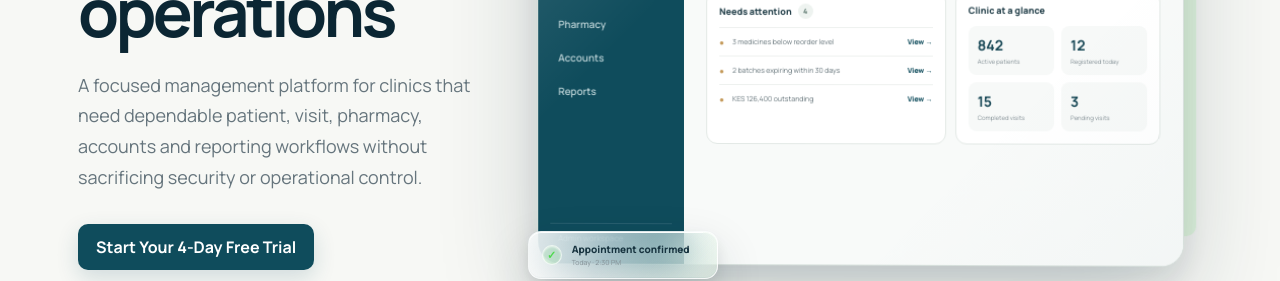
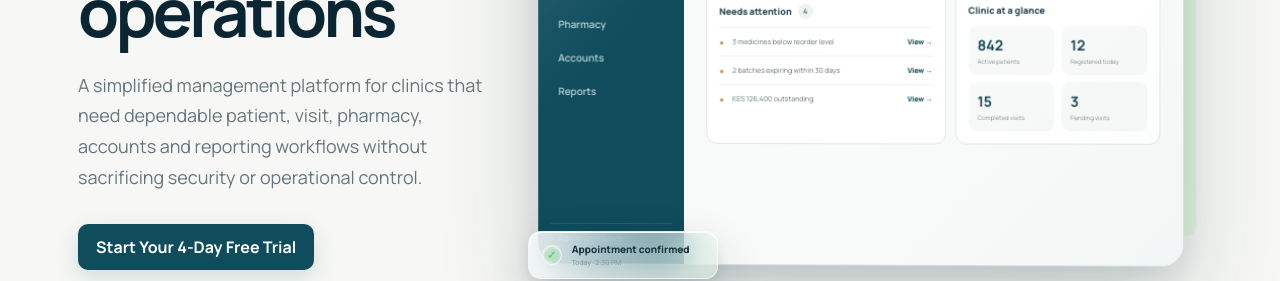
Before and after one commit to violetkimani77-ux/clinic-management-system, a Next.js app: page / in a window 1280 px wide. Shown: the part 421-702 px from the top of the page. Built offline with nearby package versions, Linux system fonts and the light colour scheme.

Commit message:
copy: simplify hero management platform wording

```diff
--- a/app/page.tsx
+++ b/app/page.tsx
@@ -39,7 +39,7 @@ function ProductPreview() {
 export default function HomePage() {
   return <main className={`${styles.page} ${landingTheme.theme} ${manrope.variable}`}>
     <nav className={styles.nav} aria-label="Public navigation"><Link href="/" className={styles.brand} aria-label="Heri CMS — Clinic Management System"><span className={styles.brandName}><span className={styles.brandHeri}>Heri</span><span className={styles.brandCms}> CMS</span></span><span className={styles.brandSubtitle}>CLINIC MANAGEMENT SYSTEM</span></Link><div className={styles.navActions}><Link href="#capabilities" className={styles.navLink}>Capabilities</Link><Link href="#showcase" className={styles.navLink}>Product</Link><Link href="#security" className={styles.navLink}>Security</Link><Link href="#trial" className={styles.navLink}>Free trial</Link><Link href="/login" className={styles.primaryButton}>CMS Portal Sign in</Link></div></nav>
-    <section className={styles.hero}><div className={styles.heroCopy}><p className={styles.eyebrow}>Heri CMS · Clinic Management System</p><h1 className={styles.heroTitle}>One secure platform for your clinic operations</h1><p className={styles.heroText}>A focused management platform for clinics that need dependable patient, visit, pharmacy, accounts and reporting workflows without sacrificing security or operational control.</p><div className={styles.heroActions}><Link href="/trial" className={styles.primaryButton}>Start Your 4-Day Free Trial</Link></div><div className={styles.trustIndicators} aria-label="Trial benefits"><span><b aria-hidden="true">✓</b> No credit card</span><span><b aria-hidden="true">✓</b> Setup in minutes</span><span><b aria-hidden="true">✓</b> Secure &amp; private</span></div></div><ProductPreview /></section>
+    <section className={styles.hero}><div className={styles.heroCopy}><p className={styles.eyebrow}>Heri CMS · Clinic Management System</p><h1 className={styles.heroTitle}>One secure platform for your clinic operations</h1><p className={styles.heroText}>A simplified management platform for clinics that need dependable patient, visit, pharmacy, accounts and reporting workflows without sacrificing security or operational control.</p><div className={styles.heroActions}><Link href="/trial" className={styles.primaryButton}>Start Your 4-Day Free Trial</Link></div><div className={styles.trustIndicators} aria-label="Trial benefits"><span><b aria-hidden="true">✓</b> No credit card</span><span><b aria-hidden="true">✓</b> Setup in minutes</span><span><b aria-hidden="true">✓</b> Secure &amp; private</span></div></div><ProductPreview /></section>
     <section id="capabilities" className={styles.section}><div className={styles.sectionInner}><div className={styles.sectionIntro}><p className={styles.sectionKicker}>Built for the whole clinic</p><h2 className={styles.sectionTitle}>Better Clinic Management</h2><p className={styles.sectionText}>Manual filing can be compromised, we offer a certain trail or records backed up to the cloud. You get Faster day-to-day operations and workflows that are synchronized and up to date.</p></div><div className={styles.cards}>{modules.map((module) => <article key={module.title} className={styles.card}><div className={styles.cardAccent} aria-hidden="true" /><h3 className={styles.cardTitle}>{module.title}</h3><p className={styles.cardText}>{module.text}</p></article>)}</div></div></section>
     <section id="showcase" className={videoStyles.showcase}><div className={videoStyles.inner}><div className={videoStyles.intro}><p className={videoStyles.kicker}>See Heri CMS in action</p><h2 className={videoStyles.title}>A closer look at the workspace your team will use every day.</h2><p className={videoStyles.text}>See how the Heri CMS dashboard brings clinic activity, patient workflows and operational visibility together in one focused workspace.</p></div><div className={videoStyles.browser}><div className={videoStyles.chrome}><span className={videoStyles.dots}><i /><i /><i /></span><span>Heri CMS · Product showcase</span><span className={videoStyles.badge}>Live workspace</span></div><video className={videoStyles.video} src="/hero-dashboard.mp4" autoPlay muted loop playsInline preload="auto" aria-label="Animated Heri CMS dashboard product showcase"><source src="/hero-dashboard.mp4" type="video/mp4" /></video></div></div></section>
     <section id="security" className={`${styles.section} ${styles.security}`}><div className={styles.sectionInner}><div><p className={styles.sectionKicker}>Security by design</p><h2 className={styles.sectionTitle}>Protection that helps your data stay secure, controlled and accountable.</h2><p className={styles.sectionText}>Heri CMS combines practical security controls with clinic operations, helping protect sensitive information while making access easier to manage as your team grows.</p></div><div className={styles.securityList}>{securityItems.map((item, index) => <div key={item.feature} className={styles.securityItem}><span aria-hidden="true">0{index + 1}</span><div><strong>{item.benefit}</strong><h3>{item.feature}</h3><p>{item.detail}</p></div></div>)}</div></div></section>
```
